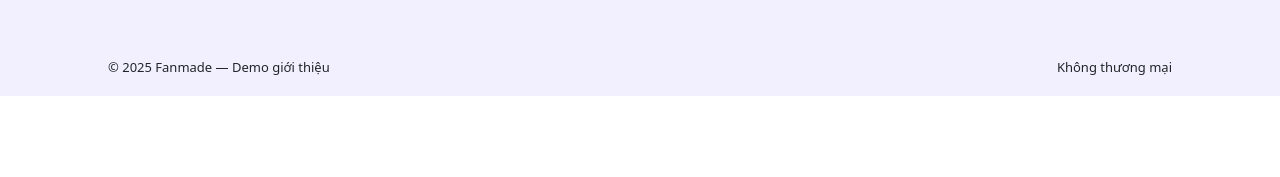
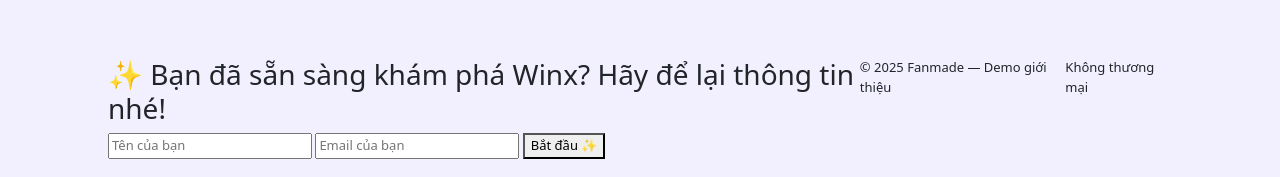
Before and after one commit to vulamlsts-hue/Web12_12A1_Lam_MinhAnh_Quyen_Winx, a plain HTML site: page index.html in a window 1280 px wide. Shown: the part 2871-3048 px from the top of the page. Before the commit the page ends 2967 px from the top, so only its background shows below. Drawn offline with nearby package versions, Linux system fonts and the light colour scheme.

Commit message:
Update index.html

```diff
--- a/index.html
+++ b/index.html
@@ -178,8 +178,20 @@ Không chỉ học tập như những học sinh bình thường, họ còn ph
 </main>
 
 <footer>
-  <div>© 2025 Fanmade — Demo giới thiệu</div>
-  <div>Không thương mại</div>
+<section class="signup-section">
+<h3>✨ Bạn đã sẵn sàng khám phá Winx? Hãy để lại thông tin nhé!</h3>
+
+<form class="signup-form">
+<input type="text" placeholder="Tên của bạn" required>
+<input type="email" placeholder="Email của bạn" required>
+<button type="submit">Bắt đầu ✨</button>
+</form>
+</section>
+
+<br>
+<div>© 2025 Fanmade — Demo giới thiệu</div>
+<div>Không thương mại</div>
 </footer>
+
 </body>
 </html>
```
